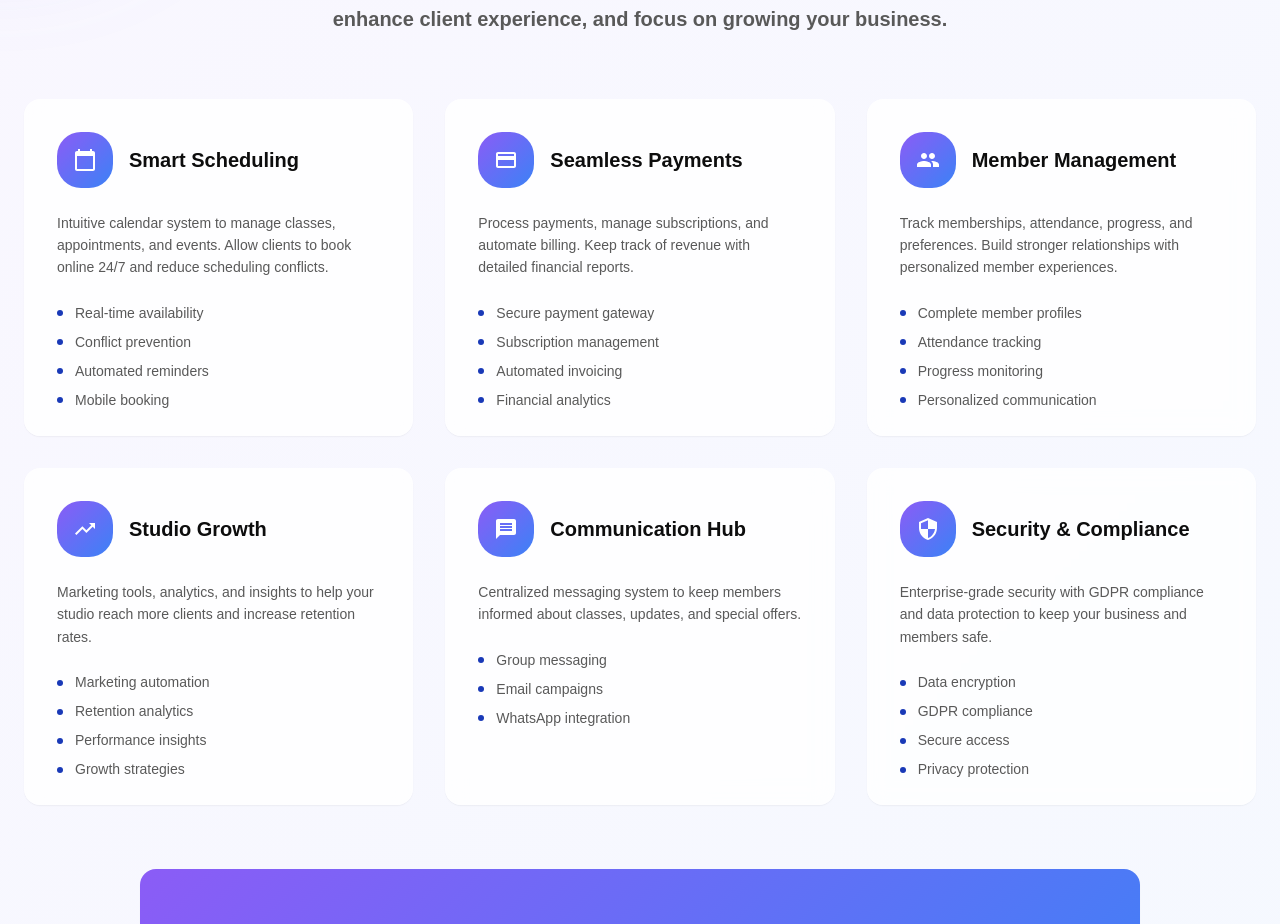
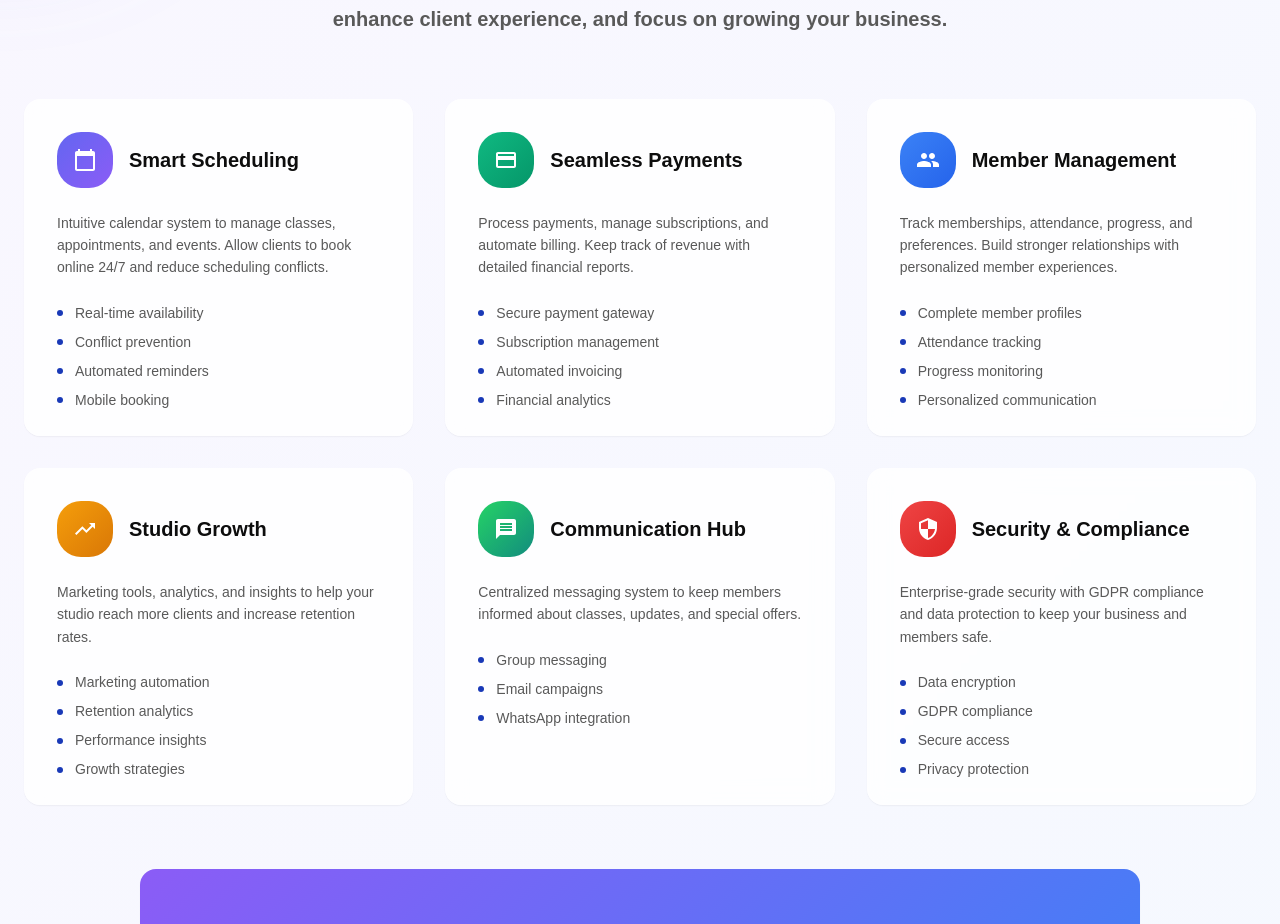
Before and after one commit to bnm15012/studio_frontend, a React (Vite) app: page /#/ in a window 1280 px wide. Shown: the part 1067-1991 px from the top of the page. Built offline with nearby package versions, Linux system fonts and the light colour scheme; no server answers.

Commit message:
updated page

```diff
--- a/src/Pages/HomePage/FeaturesSection.jsx
+++ b/src/Pages/HomePage/FeaturesSection.jsx
@@ -130,8 +130,7 @@ export function FeaturesSection() {
                                         <Box
                                             sx={{
                                                 p: 2,
-                                                background:
-                                                    "linear-gradient(135deg, #8B5CF6 0%, #3B82F6 100%)",
+                                                background: feature.color || "linear-gradient(135deg, #8B5CF6 0%, #3B82F6 100%)",
                                                 borderRadius: 2,
                                                 display: "flex",
                                                 alignItems: "center",
--- a/src/Pages/HomePage/data.js
+++ b/src/Pages/HomePage/data.js
@@ -12,6 +12,7 @@ export const featurePageContent = {
     featuresGrids: [
         {
             icon: CalendarTodayIcon,
+            color: "linear-gradient(135deg, #6366F1 0%, #8B5CF6 100%)",
             title: "Smart Scheduling",
             description:
                 "Intuitive calendar system to manage classes, appointments, and events. Allow clients to book online 24/7 and reduce scheduling conflicts.",
@@ -24,6 +25,7 @@ export const featurePageContent = {
         },
         {
             icon: CreditCardIcon,
+            color: "linear-gradient(135deg, #10B981 0%, #059669 100%)",
             title: "Seamless Payments",
             description:
                 "Process payments, manage subscriptions, and automate billing. Keep track of revenue with detailed financial reports.",
@@ -36,6 +38,7 @@ export const featurePageContent = {
         },
         {
             icon: PeopleIcon,
+            color: "linear-gradient(135deg, #3B82F6 0%, #2563EB 100%)",
             title: "Member Management",
             description:
                 "Track memberships, attendance, progress, and preferences. Build stronger relationships with personalized member experiences.",
@@ -48,6 +51,7 @@ export const featurePageContent = {
         },
         {
             icon: TrendingUpIcon,
+            color: "linear-gradient(135deg, #F59E0B 0%, #D97706 100%)",
             title: "Studio Growth",
             description:
                 "Marketing tools, analytics, and insights to help your studio reach more clients and increase retention rates.",
@@ -60,6 +64,7 @@ export const featurePageContent = {
         },
         {
             icon: MessageIcon,
+            color: "linear-gradient(135deg, #25D366 0%, #128C7E 100%)",
             title: "Communication Hub",
             description:
                 "Centralized messaging system to keep members informed about classes, updates, and special offers.",
@@ -67,6 +72,7 @@ export const featurePageContent = {
         },
         {
             icon: SecurityIcon,
+            color: "linear-gradient(135deg, #EF4444 0%, #DC2626 100%)",
             title: "Security & Compliance",
             description:
                 "Enterprise-grade security with GDPR compliance and data protection to keep your business and members safe.",
```
